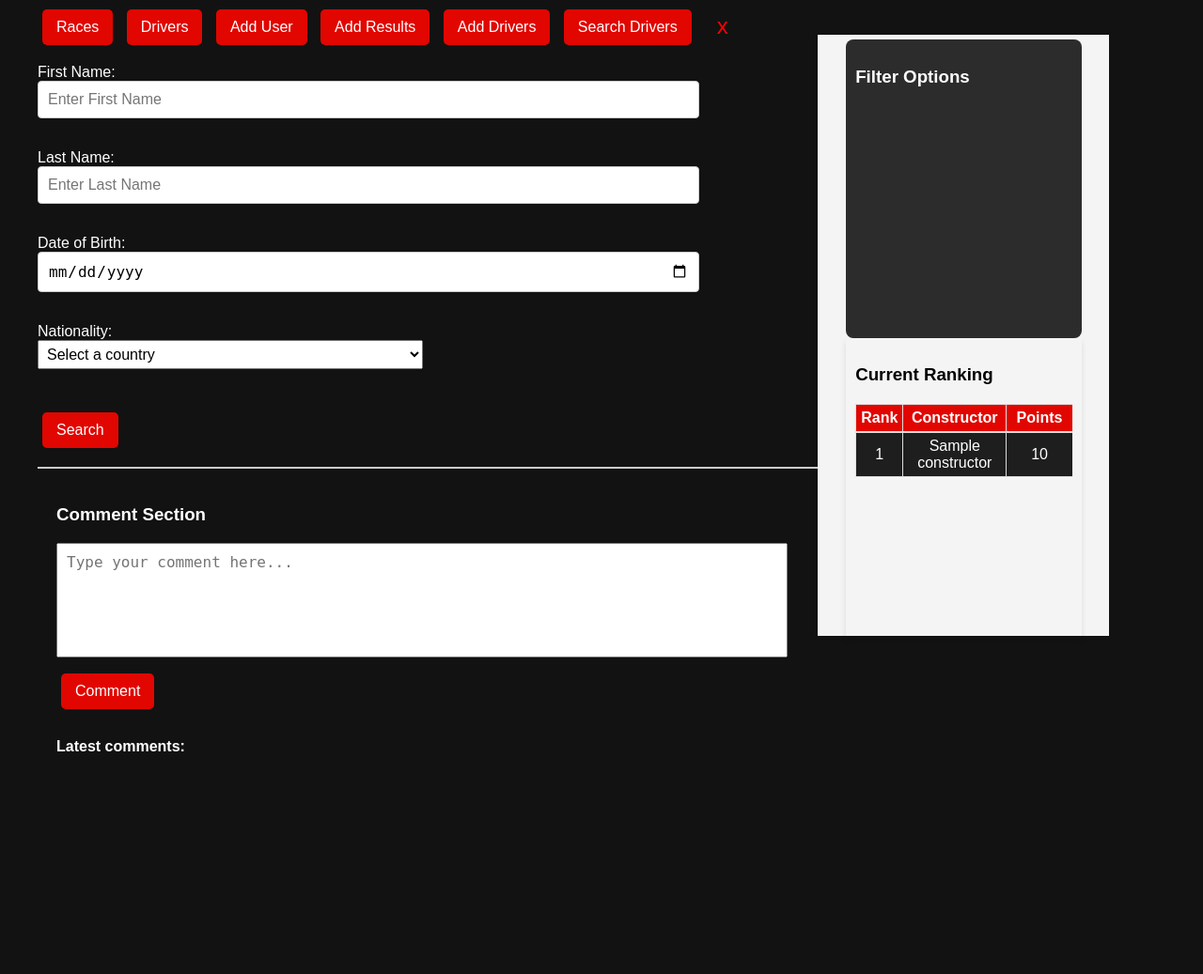
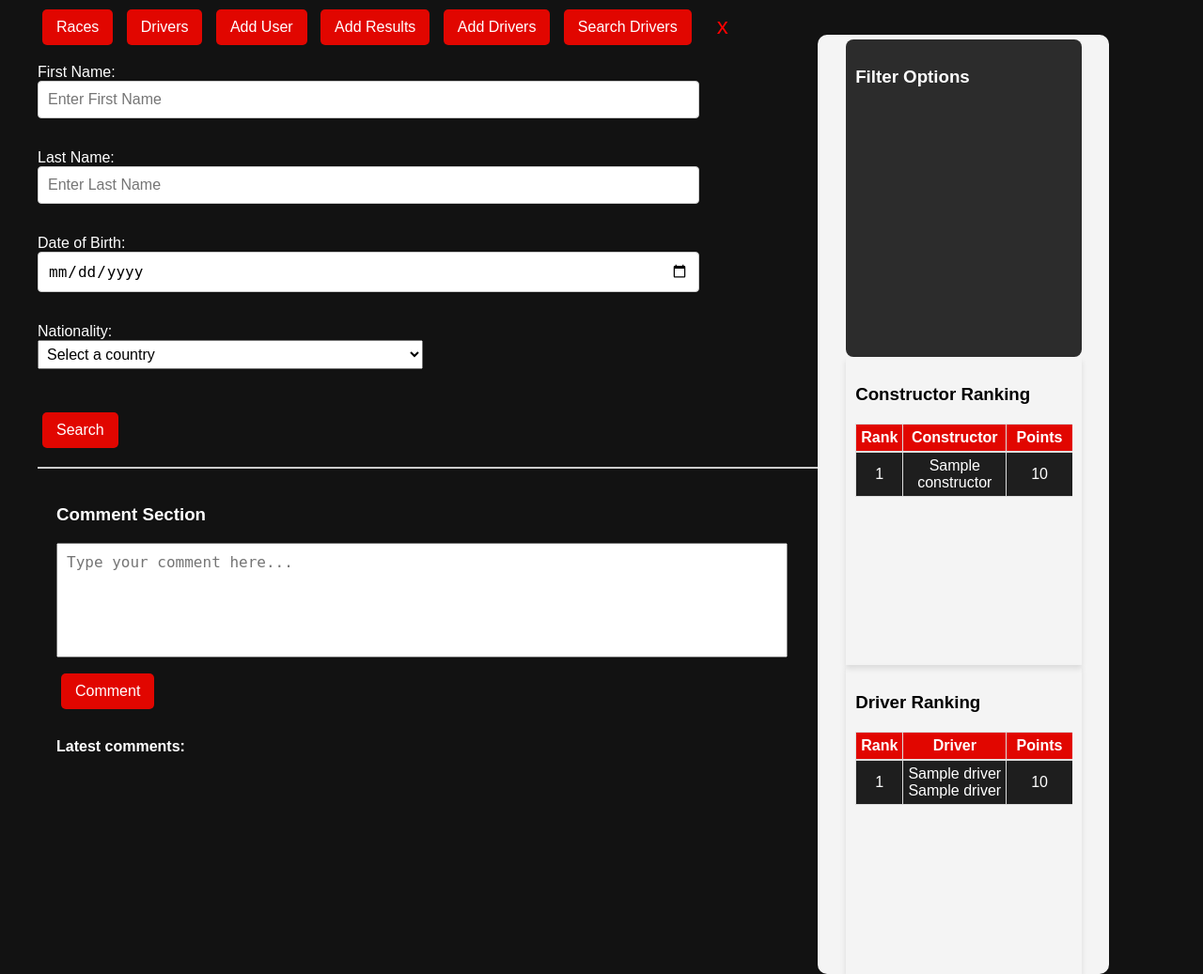
Before and after one commit to Chiang-Chen-An/DBMS-Final-Project, a Flask app: page /insertDriver in a window 1280 px wide. Shown: the part 123-1160 px from the top of the page at 94% size. Before the commit the page ends 923 px from the top, so only its background shows below. Run offline with Flask 3, Linux system fonts and the light colour scheme; the visitor is signed in with stand-in values (Sample User, id 1); data comes from the database, SQL or seed files in the repository; tables that the repository leaves empty hold one stand-in row (values such as "Sample post").

Commit message:
add driver ranking

```diff
--- a/updated_website/main.py
+++ b/updated_website/main.py
@@ -9,7 +9,7 @@ app.secret_key = "your_secret_key"
 db_config = {
     'host': 'localhost',  # Change this to your MySQL host
     'user': 'root',  # Change this to your MySQL username
-    'password': 'Sagiri9498@',  # Change this to your MySQL password
+    'password': '03020302',  # Change this to your MySQL password
     'database': 'dbms_final'  # Change this to your MySQL database name
 }
 
@@ -570,6 +570,42 @@ ORDER BY
         print("error")
         return jsonify({'error': 'Failed to fetch ranking data'}), 500
 
+@app.route('/driver_ranking', methods=['GET'])
+def get_driver_ranking():
+    try:
+        db_connection = get_db_connection()
+        cursor = db_connection.cursor(dictionary=True)
+
+        cursor.execute("""
+            SELECT
+    CONCAT(drivers.f_name, ' ', drivers.l_name) AS name,
+    SUM(results.points) AS total_points
+FROM
+    results
+JOIN
+    drivers ON results.driver_id = drivers.driver_id
+GROUP BY
+    results.driver_id
+ORDER BY
+    total_points DESC;
+
+        """)
+
+        results = cursor.fetchall()
+        print("results: ", results)
+        # 加入排名
+        for i, row in enumerate(results):
+            row['rank'] = i + 1
+
+        cursor.close()
+        db_connection.close()
+
+
+        return jsonify(results)
+
+    except Exception as e:
+        print("error: {}".format(str(e)))
+        return jsonify({'error': 'Failed to fetch driver ranking data'}), 500
 
 if __name__ == '__main__':
     app.run(debug=True)
--- a/updated_website/static/styles.css
+++ b/updated_website/static/styles.css
@@ -23,11 +23,11 @@ body {
     border-bottom: 2px solid #e10600;
 }
 
-.content_container{
+.content_container {
     width: 55vw;
 }
 
-.side_container{
+.side_container {
     width: 20vw;
     height: 80vh;
     position: fixed;
@@ -104,7 +104,7 @@ button.active {
     font-weight: bold;
 }
 
-.driver-buttons{
+.driver-buttons {
     display: flex;
 }
 
@@ -208,7 +208,7 @@ form input:focus {
 #rankingTable {
     position: relative;
     width: 18vw;
-    height: 50%;
+    height: 33%;
     /* border: 1px solid #000; */
     padding: 10px;
     box-shadow: 0 4px 6px rgba(0, 0, 0, 0.1);
@@ -220,7 +220,30 @@ form input:focus {
     border-collapse: collapse;
 }
 
-#rankingTable th, #rankingTable td {
+#rankingTable th,
+#rankingTable td {
+    padding: 5px;
+    text-align: center;
+    border: 1px solid #ddd;
+}
+
+#driver_ranking {
+    position: relative;
+    width: 18vw;
+    height: 33%;
+    /* border: 1px solid #000; */
+    padding: 10px;
+    box-shadow: 0 4px 6px rgba(0, 0, 0, 0.1);
+    display: block;
+}
+
+#driver_ranking table {
+    width: 100%;
+    border-collapse: collapse;
+}
+
+#driver_ranking th,
+#driver_ranking td {
     padding: 5px;
     text-align: center;
     border: 1px solid #ddd;
@@ -228,7 +251,7 @@ form input:focus {
 
 .filter-container {
     width: 18vw;
-    height: 50%;
+    height: 34%;
     padding: 10px;
     background-color: #2c2c2c;
     border-radius: 8px;
@@ -250,19 +273,22 @@ form input:focus {
     gap: 150px;
 }
 
-#yearOptions, #driverOptions {
+#yearOptions,
+#driverOptions {
     display: flex;
     flex-direction: column;
     gap: 10px;
 }
 
-#yearOptions label, #driverOptions label {
+#yearOptions label,
+#driverOptions label {
     display: flex;
     align-items: center;
     gap: 12px;
 }
 
-#yearOptions input[type="checkbox"], #driverOptions input[type="checkbox"] {
+#yearOptions input[type="checkbox"],
+#driverOptions input[type="checkbox"] {
     margin: 0;
     width: 15px;
 }
--- a/updated_website/templates/homepage.html
+++ b/updated_website/templates/homepage.html
@@ -71,6 +71,50 @@
 
         #rankingTableContent th:nth-child(3),
         #rankingTableContent td:nth-child(3) {
+            width: 30%;
+        }
+
+        #driver_ranking_table {
+            display: block;
+            max-height: 250px;
+            /* Adjust the height as needed */
+            overflow-y: scroll;
+            overflow-x: hidden;
+            border-collapse: collapse;
+        }
+
+        #driver_ranking_table thead {
+            display: table;
+            width: 100%;
+            position: sticky;
+            top: 0;
+            table-layout: fixed;
+        }
+
+        #driver_ranking_table tbody {
+            display: block;
+            width: 100%;
+            table-layout: fixed;
+        }
+
+        #driver_ranking_table tbody tr {
+            display: table;
+            width: 100%;
+            table-layout: fixed;
+        }
+
+        #driver_ranking_table th:nth-child(1),
+        #driver_ranking_table td:nth-child(1) {
+            width: 20%;
+        }
+
+        #driver_ranking_table th:nth-child(2),
+        #driver_ranking_table td:nth-child(2) {
+            width: 50%;
+        }
+
+        #driver_ranking_table th:nth-child(3),
+        #driver_ranking_table td:nth-child(3) {
             width: 30%;
         }
     </style>
@@ -442,6 +486,7 @@
         document.addEventListener('DOMContentLoaded', () => {
             loadDrivers(currentPage);
             loadRanking();
+            loadDriverRanking();
         });
 
 
@@ -491,6 +536,26 @@
                     });
                 })
                 .catch(error => console.error('Error fetching ranking:', error));
+        }
+
+        function loadDriverRanking() {
+            fetch('/driver_ranking')
+                .then(response => response.json())
+                .then(data => {
+                    const driverRankingTableBody = document.querySelector('#driver_ranking_table tbody');
+                    driverRankingTableBody.innerHTML = '';
+
+                    data.forEach(row => {
+                        const tr = document.createElement('tr');
+                        tr.innerHTML = `
+                            <td>${row.rank}</td>
+                            <td>${row.name}</td>
+                            <td>${row.total_points}</td>
+                        `;
+                        driverRankingTableBody.appendChild(tr);
+                    });
+                })
+                .catch(error => console.error('Error fetching driver ranking:', error));
         }
 
     </script>
@@ -801,12 +866,28 @@
 
             <!-- Ranking Table -->
             <div id="rankingTable">
-                <h3 style="color: black;">Current Ranking</h3>
+                <h3 style="color: black;">Constructor Ranking</h3>
                 <table id="rankingTableContent">
                     <thead>
                         <tr>
                             <th>Rank</th>
                             <th>Constructor</th>
+                            <th>Points</th>
+                        </tr>
+                    </thead>
+                    <tbody>
+                        <!-- show by JavaScript -->
+                    </tbody>
+                </table>
+            </div>
+
+            <div id="driver_ranking">
+                <h3 style="color: black;">Driver Ranking</h3>
+                <table id="driver_ranking_table">
+                    <thead>
+                        <tr>
+                            <th>Rank</th>
+                            <th>Driver</th>
                             <th>Points</th>
                         </tr>
                     </thead>
@@ -823,11 +904,14 @@
                 /* Smooth transition for transform */
                 transform: translateX(0);
                 /* Initially visible */
+                /* 外框為圓角 */
+                border-radius: 10px;
                 position: absolute;
                 left: 100;
                 top: 100;
                 bottom: 0;
                 width: 310px;
+                height: 1000px;
                 /* Adjust the width of the side panel */
                 background: #f4f4f4;
                 /* Optional background color */
```
